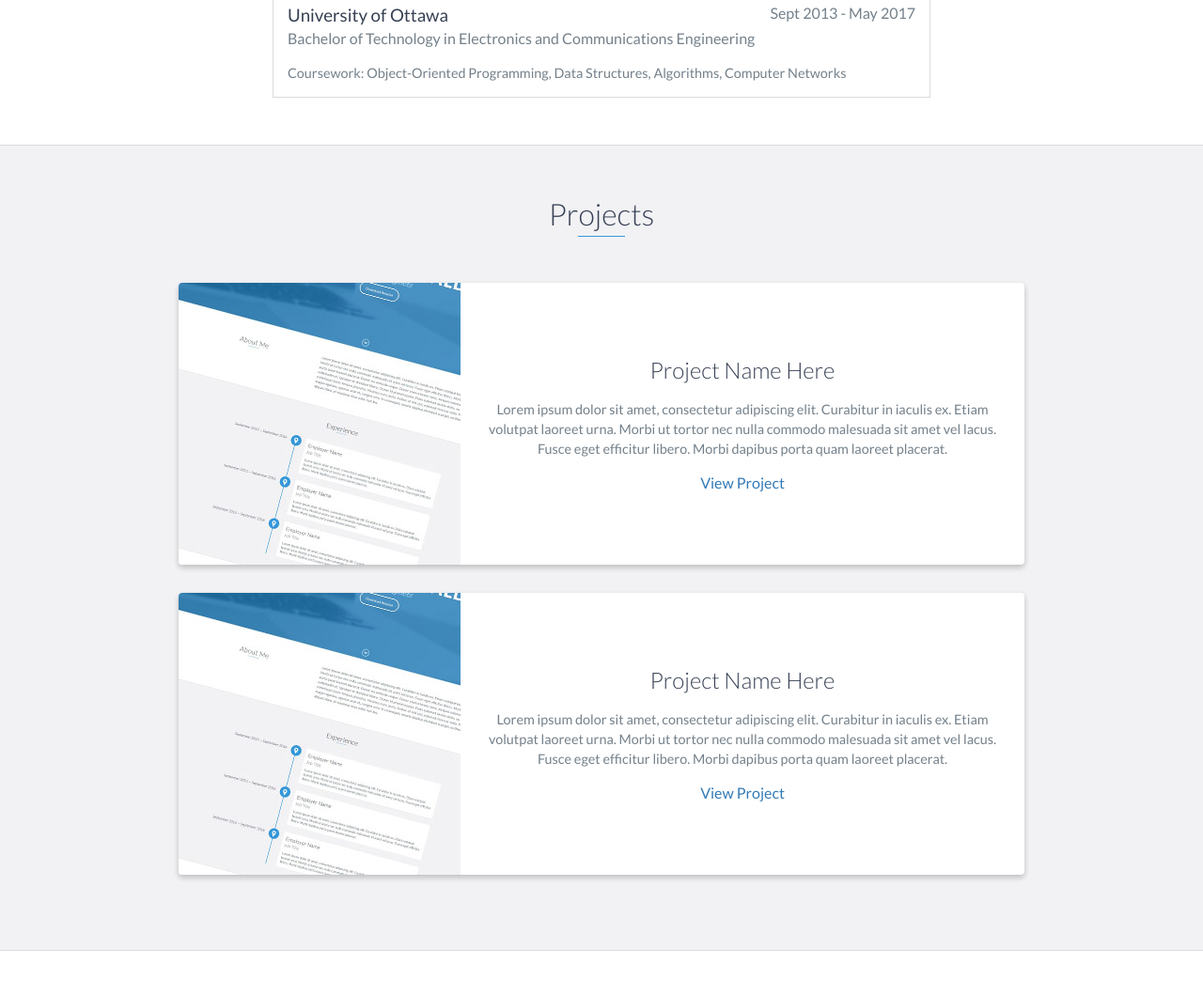
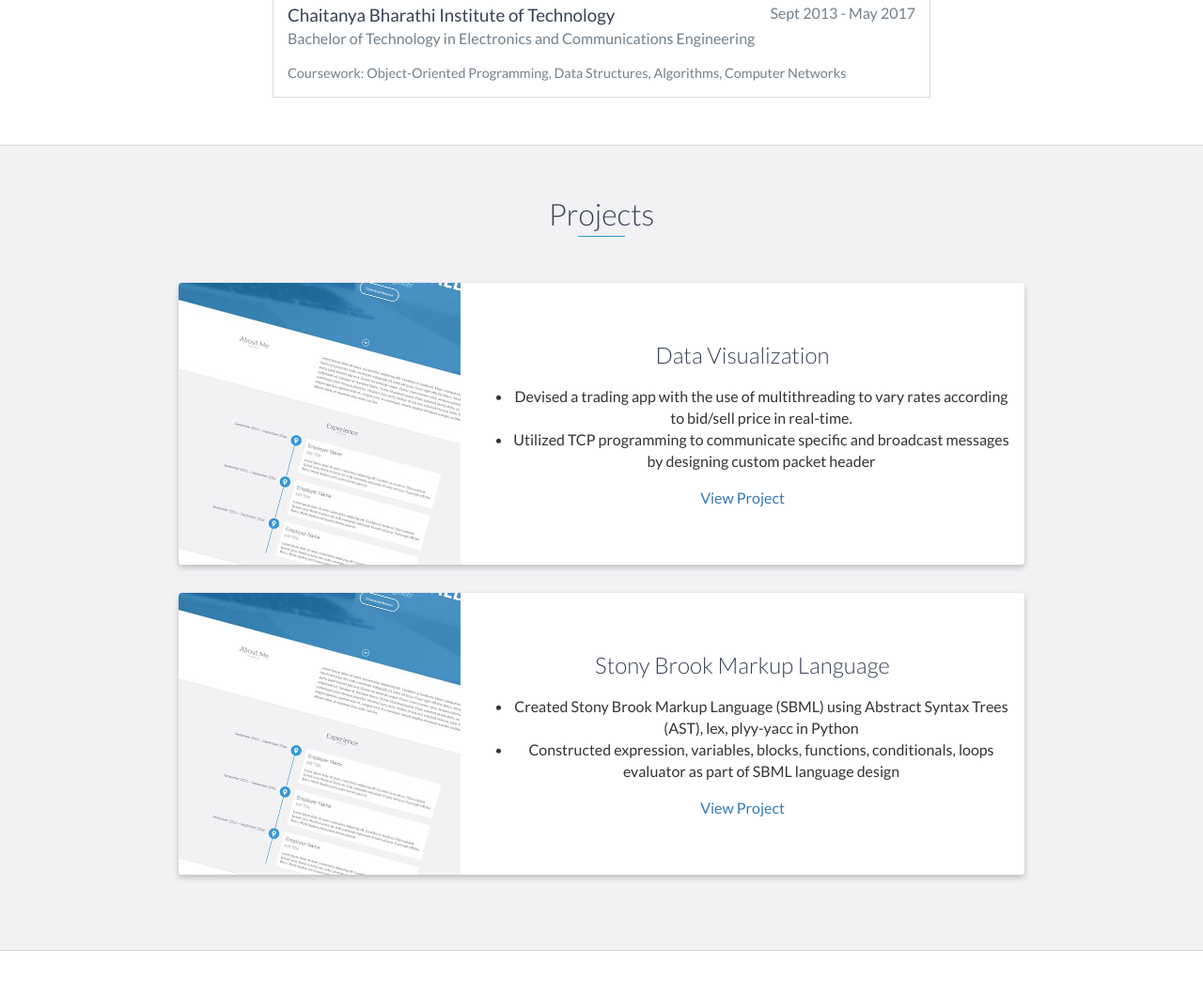
Before and after one commit to kmg1905/kmg1905.github.io, a website: page index.html in a window 1280 px wide. Shown: the part 2249-3308 px from the top of the page at 94% size. Drawn offline with nearby package versions, Linux system fonts and the light colour scheme.

Commit message:
Add files via upload

```diff
--- a/index.html
+++ b/index.html
@@ -5,7 +5,7 @@
     <meta charset="utf-8">
     <meta http-equiv="X-UA-Compatible" content="IE=edge">
     <meta name="viewport" content="width=device-width, initial-scale=1">
-    <title>My Portfolio</title>
+    <title>kmg1905</title>
 	<link rel="shortcut icon" href="favicon.ico" type="image/x-icon">
 	<link rel="icon" href="favicon.ico" type="image/x-icon">
     <link href="https://fonts.googleapis.com/css?family=Lato:300,400,700,900" rel="stylesheet">
@@ -141,7 +141,7 @@
         <!-- End .education-block -->
 
         <div class="education-block">
-            <h3>University of Ottawa</h3>
+            <h3>Chaitanya Bharathi Institute of Technology</h3>
             <span class="education-date">Sept 2013 - May 2017</span>
             <h4>Bachelor of Technology in Electronics and Communications Engineering</h4>
             <p> Coursework: Object-Oriented Programming, Data Structures, Algorithms, Computer Networks </p>
@@ -160,11 +160,17 @@
                     </div>
                     <!-- End .project-image -->
                     <div class="project-info">
-                        <h3>Project Name Here</h3>
-                        <p>
-                            Lorem ipsum dolor sit amet, consectetur adipiscing elit. Curabitur in iaculis ex. Etiam volutpat laoreet urna. Morbi ut tortor nec nulla commodo malesuada sit amet vel lacus. Fusce eget efficitur libero. Morbi dapibus porta quam laoreet placerat.
-                        </p>
-                        <a href="#">View Project</a>
+                        <h3>Data Visualization</h3>
+                        <ul>
+                            <li>
+                                Devised a trading app with the use of multithreading to vary rates according to bid/sell price in real-time.
+
+                            </li>
+                            <li>
+                                Utilized TCP programming to communicate specific and broadcast messages by designing custom packet header
+                            </li>
+                        </ul>
+                        <a href="https://github.com/kmg1905/CSE320_system_fundamentals_II/tree/master/lab5">View Project</a>
                     </div>
                     <!-- End .project-info -->
                 </div>
@@ -176,11 +182,19 @@
                     </div>
                     <!-- End .project-image -->
                     <div class="project-info">
-                        <h3>Project Name Here</h3>
-                        <p>
-                            Lorem ipsum dolor sit amet, consectetur adipiscing elit. Curabitur in iaculis ex. Etiam volutpat laoreet urna. Morbi ut tortor nec nulla commodo malesuada sit amet vel lacus. Fusce eget efficitur libero. Morbi dapibus porta quam laoreet placerat.
-                        </p>
-                        <a href="#">View Project</a>
+                        <h3>Stony Brook Markup Language</h3>
+                        <ul>
+                            <li>
+                                Created Stony Brook Markup Language (SBML) using Abstract Syntax Trees (AST), lex, plyy-yacc in Python
+                            </li>
+                            <li>
+                                Constructed expression, variables, blocks, functions, conditionals, loops evaluator as part of SBML language design
+
+                            </li>
+
+
+                        </ul>
+                        <a href="https://github.com/kmg1905/programming_languages">View Project</a>
                     </div>
                     <!-- End .project-info -->
                 </div>
```
